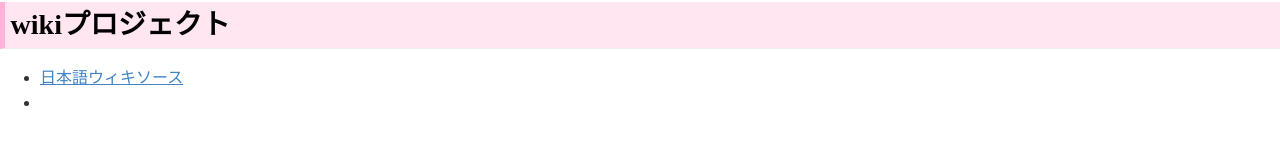
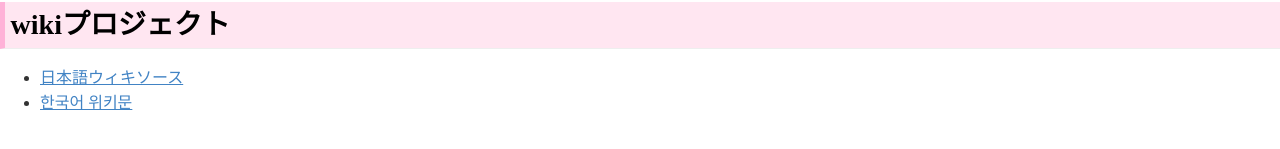
Before and after one commit to gminky/gminky.github.io, a plain HTML site: page index.html in a window 1280 px wide. Shown: the part 345-494 px from the top of the page. Drawn offline with Linux system fonts and the light colour scheme.

Commit message:
Update index.html

```diff
--- a/index.html
+++ b/index.html
@@ -21,7 +21,7 @@
 	<h2>wikiプロジェクト</h2>
 	<ul>
 		<li><a href="https://ja.wikisource.org/wiki/%E5%88%A9%E7%94%A8%E8%80%85:Gminky">日本語ウィキソース</a></li>
-		<li><a href="https://ko.wikisource.org/wiki/%E5%88%A9%E7%94%A8%E8%80%85:Gminky"><span lang="ko"</span></a></li>
+		<li><a href="https://ko.wikisource.org/wiki/%E5%88%A9%E7%94%A8%E8%80%85:Gminky"><span lang="ko">한국어 위키문</span></a></li>
 	</ul>
 </body>
 </html>
```
